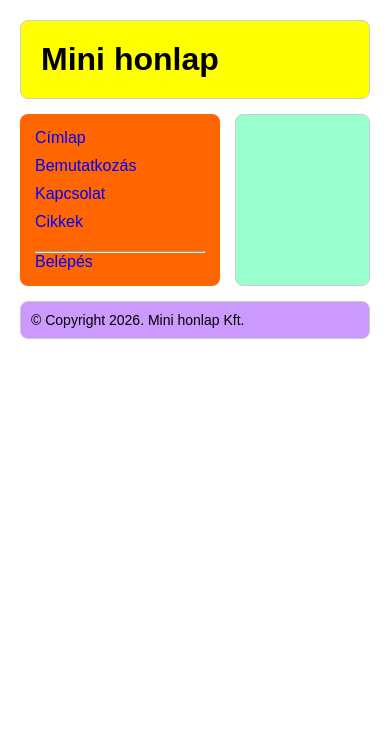
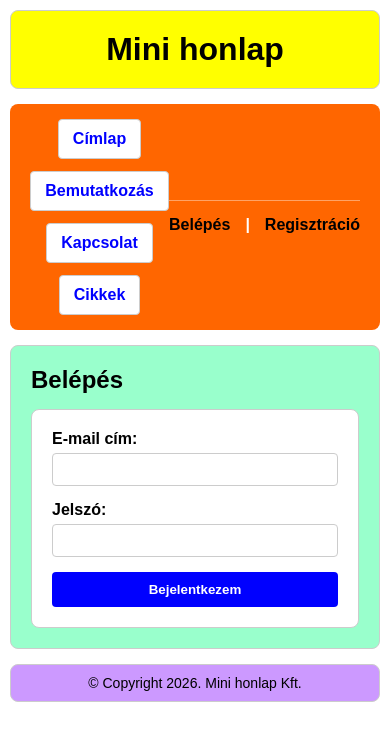
Before and after one commit to AnitaVarsasG/webprog_hw, a PHP site: page /index.php?page=belepes in a window 390 px wide. Shown: the top 741 px of the page. Run offline with PHP 8.4, Linux system fonts and the light colour scheme.

Commit message:
responsive megjelenés kész, a belépés php kiegészítve

```diff
--- a/includes/menu.php
+++ b/includes/menu.php
@@ -1,19 +1,17 @@
-<aside class="sidebar">
-    <nav>
-        <ul class="menu-list">
-            <?php foreach ($menu_elemek as $azonosito => $adatok): ?>
-                <li><a href="index.php?page=<?php echo $azonosito; ?>"><?php echo $adatok['cim']; ?></a></li>
-            <?php endforeach; ?>
-        </ul>
-    </nav>
+<nav class="top-navbar">
+    <ul class="menu-list">
+        <?php foreach ($menu_elemek as $azonosito => $adatok): ?>
+            <li><a href="index.php?page=<?php echo $azonosito; ?>"><?php echo $adatok['cim']; ?></a></li>
+        <?php endforeach; ?>
+    </ul>
 
     <div class="user-management">
-        <hr>
         <?php if (isset($_SESSION['bejelentkezve']) && $_SESSION['bejelentkezve'] === true): ?>
-            <p>Szia, felhasználó!</p>
-            <a href="index.php?page=kilepes">Kilépés</a>
+            <span>Szia, felhasználó!</span>
+            <a href="index.php?page=kilepes" class="btn-small">Kilépés</a>
         <?php else: ?>
-            <a href="index.php?page=belepes">Belépés</a>
+            <a href="index.php?page=belepes">Belépés</a> |
+            <a href="index.php?page=regisztracio">Regisztráció</a>
         <?php endif; ?>
     </div>
-</aside>
+</nav>
--- a/pages/belepes.php
+++ b/pages/belepes.php
@@ -0,0 +1,30 @@
+<h2>Belépés</h2>
+
+<?php
+// Ha az űrlapot elküldték (POST kérés érkezett)
+if ($_SERVER["REQUEST_METHOD"] == "POST") {
+    // Itt történne a valóságban az adatbázisba mentés és ellenőrzés
+    $email = htmlspecialchars($_POST['email']);
+
+    // Visszajelzés a felhasználónak
+    echo "<div class='success-message'>";
+    echo "<p>Sikeres bejelentkezés!</p>";
+    echo "<p>Üdvözöljük, kedves felhasználó!</p>";
+    echo "</div>";
+} else {
+    // Ha még nem küldték el, mutassuk az űrlapot
+?>
+
+    <form action="index.php?page=belepes" method="post" class="user-form">
+        <div class="form-group">
+            <label for="email">E-mail cím:</label>
+            <input type="email" id="email" name="email" required>
+        </div>
+        <div class="form-group">
+            <label for="jelszo">Jelszó:</label>
+            <input type="password" id="jelszo" name="jelszo" required>
+        </div>
+        <button type="submit" class="btn">Bejelentkezem</button>
+    </form>
+
+<?php } ?>
--- a/stilus.css
+++ b/stilus.css
@@ -1,3 +1,4 @@
+
 * {
     box-sizing: border-box;
     margin: 0;
@@ -15,55 +16,86 @@ body {
     margin: 0 auto;
 }
 
+
+img {
+    max-width: 100%;
+    height: auto;
+}
+
 .site-header {
     background-color: #ffff00;
-    /* Sárga fejléc */
     padding: 20px;
     border-radius: 8px;
     margin-bottom: 15px;
     border: 1px solid #ccc;
+    text-align: center;
 }
+
 
 .middle-section {
     display: flex;
+    flex-direction: column;
+
     gap: 15px;
     margin-bottom: 15px;
 }
 
-.sidebar {
+
+.sidebar,
+.top-navbar {
     background-color: #ff6600;
-    /* Narancs menü */
-    width: 200px;
-    padding: 15px;
+    width: 100%;
+    /* TELJES SZÉLESSÉG */
+    padding: 15px 20px;
     border-radius: 8px;
+    display: flex;
+    justify-content: space-between;
+
+    align-items: center;
 }
 
 .menu-list {
     list-style-type: none;
+    display: flex;
+    gap: 20px;
+
 }
 
 .menu-list li {
-    margin-bottom: 10px;
+    margin-bottom: 0;
+
 }
 
 .menu-list a,
 .user-management a {
     text-decoration: none;
-    color: #0000ff;
+    color: black;
+
+    font-weight: bold;
 }
 
-.menu-list a:hover {
+.menu-list a:hover,
+.user-management a:hover {
     text-decoration: underline;
 }
 
 .user-management {
-    margin-top: 20px;
+    margin-top: 0;
+
+    display: flex;
+    align-items: center;
+    gap: 15px;
+    color: #ffffff;
+    font-weight: bold;
+}
+
+
+.user-management hr {
+    display: none;
 }
 
 .content {
     background-color: #99ffcc;
-    /* Zöldes tartalom rész */
-    flex: 1;
     padding: 20px;
     border-radius: 8px;
     border: 1px solid #ccc;
@@ -84,14 +116,14 @@ body {
 
 .site-footer {
     background-color: #cc99ff;
-    /* Lila lábléc */
     padding: 10px;
     border-radius: 8px;
     border: 1px solid #ccc;
     font-size: 14px;
+    text-align: center;
 }
 
-/* Űrlap formázása */
+
 .user-form {
     max-width: 400px;
     background-color: #ffffff;
@@ -127,6 +159,7 @@ body {
     border-radius: 4px;
     cursor: pointer;
     font-weight: bold;
+    width: 100%;
 }
 
 .btn:hover {
@@ -141,3 +174,51 @@ body {
     border: 1px solid #c3e6cb;
     margin-top: 15px;
 }
+
+/* =========================================================
+RESZPONSZÍV NÉZET MOBILRA
+   ========================================================= */
+
+@media (max-width: 768px) {
+    body {
+        padding: 10px;
+    }
+
+
+    .sidebar {
+        flex-direction: column;
+        gap: 15px;
+    }
+
+    .menu-list {
+        display: flex;
+        flex-wrap: wrap;
+        justify-content: center;
+        /* Középre rendezzük a linkeket */
+        gap: 12px;
+    }
+
+    .menu-list li {
+        background-color: #ffffff;
+        padding: 10px 14px;
+        border-radius: 4px;
+        border: 1px solid #ccc;
+    }
+
+    .menu-list a {
+        color: #0000ff;
+
+    }
+
+    .user-management {
+        width: 100%;
+        justify-content: center;
+        border-top: 1px solid rgba(255, 255, 255, 0.4);
+
+        padding-top: 15px;
+    }
+
+    .user-form {
+        max-width: 100%;
+    }
+}
```
